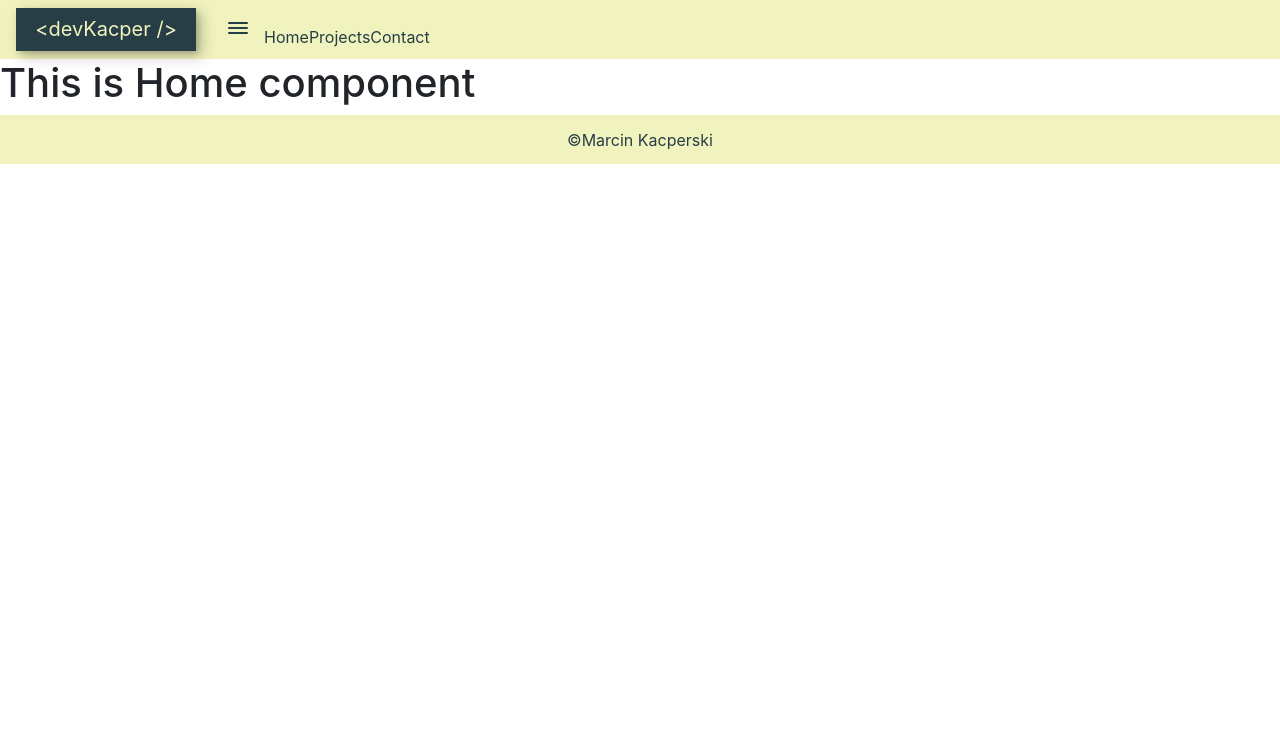
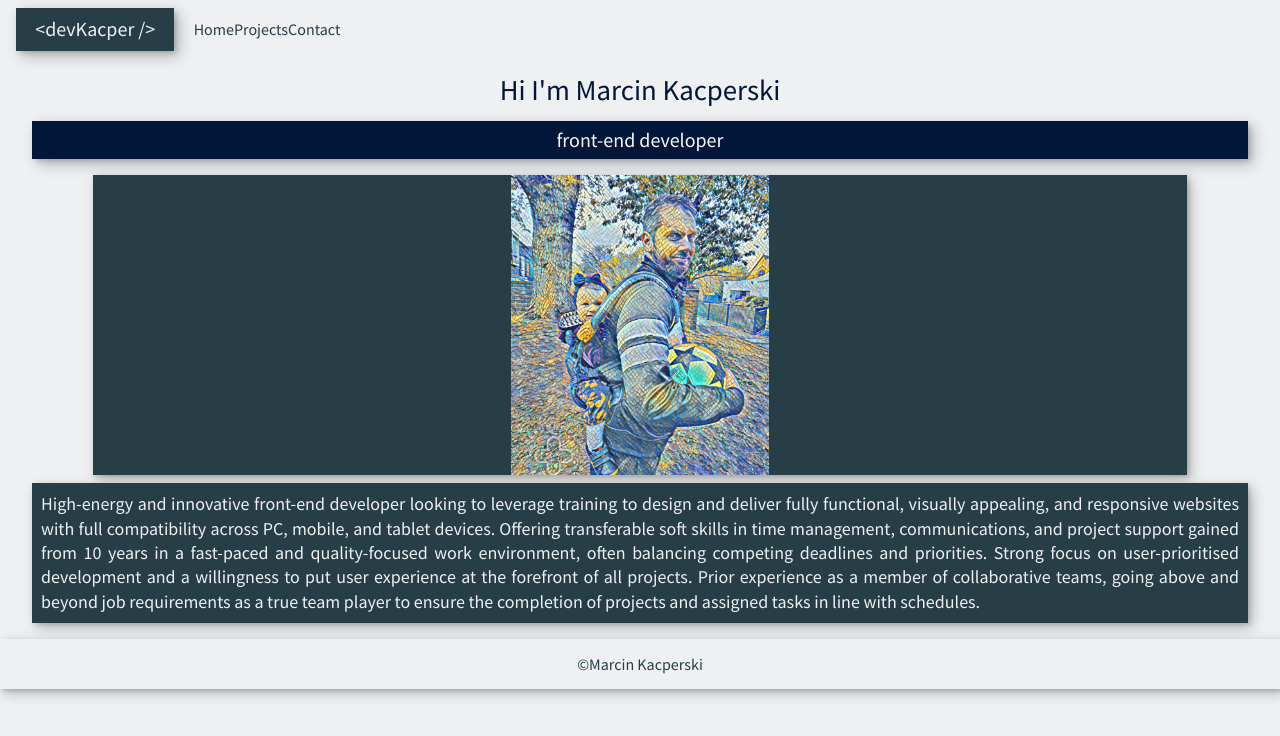
Before and after one commit to Kacperski81/react-portfolio, a React (Create React App) app: page / in a window 1280 px wide. Shown: the top 736 px of the page. Built offline with nearby package versions, Linux system fonts and the light colour scheme.

Commit message:
bootstrap header

```diff
--- a/public/index.html
+++ b/public/index.html
@@ -9,6 +9,7 @@
       name="description"
       content="Web site created using create-react-app"
     />
+    <link href="https://fonts.googleapis.com/css?family=Source+Sans+Pro:300,400,900&display=swap" rel="stylesheet">
     <!--
       manifest.json provides metadata used when your web app is installed on a
       user's mobile device or desktop. See https://developers.google.com/web/fundamentals/web-app-manifest/
--- a/src/app.css
+++ b/src/app.css
@@ -4,15 +4,11 @@
     box-sizing: border-box;
 }
 
-body {
-    max-width: 1280px;
-    font-size: 1rem;
-    background: "#ffffff";
-}
+
 
 :root {
     --clr-background: #fff;
-    --clr-light: #f0f3bd;
+    --clr-light: #eef0f2;
     /* --clr-light: #d8c99b;   */
     --clr-dark: #273e47;
     --clr-accent: #02c39a;
@@ -22,6 +18,14 @@ body {
     0.125em 0.125em 0.25em rgba(0,0,0,.15);
 }
 
+body {
+    font-family: 'Source Sans Pro', sans-serif;
+    max-width: 1280px;
+    height: 100vh;
+    font-size: 1rem;
+    background: #eef0f2;
+    margin: 0 auto;
+}
 img {
     max-width: 100%;
     object-fit: cover;
@@ -29,6 +33,15 @@ img {
 
 .header {
     background-color: var(--clr-light);
+}
+
+.nav {
+    background-color: var(--clr-light);
+}
+
+.nav-hamburger {
+    text-align: center;
+    padding: .2em;
 }
 
 .brand {
--- a/src/components/Footer.js
+++ b/src/components/Footer.js
@@ -1,8 +1,15 @@
+import styled from "styled-components";
+
+const FooterDiv = styled.footer`
+box-shadow: 0.25em 0.25em 0.75em rgba(0,0,0,.25),
+            0.125em 0.125em 0.25em rgba(0,0,0,.15);
+`
+
 function Footer() {
     return (
-        <footer>
+        <FooterDiv>
             <p>&copy;Marcin Kacperski</p>
-        </footer>
+        </FooterDiv>
     )
 }
 
--- a/src/components/Hamburger.js
+++ /dev/null
@@ -1,46 +0,0 @@
-import {useState} from "react"
-import styled from "styled-components";
-
-const HamburgerWrapper = styled.div`
-    display: inline-block;
-    cursor: pointer;
-    padding: .625rem 1rem;
-    // background-color: #000;
-`
-
-const TopLine = styled.span`
-    display: block;
-    height: 2px;
-    width: 20px;
-    background-color: #273e47;
-    margin-bottom: .2rem;
-    transition: transform 0.3s ease-out;
-    border-radius: 2px;
-`
-
-const MiddleLine = styled(TopLine) `
-
-`
-
-const BottomLine = styled(TopLine) `
-
-`
-
-
-
-export default function Hamburger() {
-    const [isActive,setIsActive] = useState(false);
-
-    const handleClick = () => {
-        setIsActive(!isActive)
-        console.log(isActive)
-    };
-
-    return (
-        <HamburgerWrapper onClick={handleClick}>
-            <TopLine />
-            <MiddleLine />
-            <BottomLine />
-        </HamburgerWrapper>
-    )
-}
--- a/src/components/Header.js
+++ b/src/components/Header.js
@@ -1,22 +1,14 @@
 import Navbar from "react-bootstrap/Navbar";
 import Nav from "react-bootstrap/Nav";
 import { Link } from "react-router-dom";
-import Hamburger from "./Hamburger";
-
-const styles = {
-    toggle: {
-        marginTop: "1rem",
-    }
-}
 
 function Header() {
     return (
         <>
-            <Navbar collapseOnSelect sticky="top" expand="md" className="header">
+            <Navbar collapseOnSelect sticky="top" expand="md" className="nav">
                 <Navbar.Brand className="brand"><Link to="/">&lt;devKacper /&gt;</Link></Navbar.Brand>
                 <Navbar.Toggle aria-controls="responsive-navbar-nav" />
-                <Hamburger />
-                <Navbar.Collapse style={styles.toggle} id="responsive-navbar-nav">
+                <Navbar.Collapse id="responsive-navbar-nav" className="nav-hamburger">
                     <Nav variant="pills">
                         <Nav.Item>
                             <Link to="/">Home</Link>
--- a/src/components/Home.js
+++ b/src/components/Home.js
@@ -1,6 +1,87 @@
+import styled from "styled-components";
+
+const Wrapper = styled.div`
+    // border: 1px solid;
+    width: 95%;
+    margin: 0 auto;
+    background-color: #eef0f2;
+    `
+
+const Intro = styled.div`
+    // border: 1px solid;
+`
+
+const Title = styled.h2`
+    font-size: 1.80rem;
+    text-align: center;
+    margin-top: .3em;
+    padding: .2em;
+    // background-color: #273e47;
+    background-color: eef0f2;
+    color: #011638;
+    // box-shadow: 0.25em 0.25em 0.75em rgba(0,0,0,.25),
+    //             0.125em 0.125em 0.25em rgba(0,0,0,.15);
+`
+
+const Subtitle = styled.p`
+    background-color: #011638;
+    color: #f8f8f8;
+    text-align: center;
+    box-shadow: 0.25em 0.25em 0.75em rgba(0,0,0,.25),
+    0.125em 0.125em 0.25em rgba(0,0,0,.15);
+    font-size: 1.25rem;
+    padding: .2em;
+`
+
+const Image = styled.img`
+    width: 90%;
+    margin: 0 auto;
+    display: block;
+    max-height: 300px;
+    object-fit: cover;
+    box-shadow: 0.25em 0.25em 0.75em rgba(0,0,0,.25),
+                0.125em 0.125em 0.25em rgba(0,0,0,.15);
+    margin-bottom: .5em;
+
+    @media (min-width: 450px) {
+        object-fit: contain;
+    }
+
+    @media (min-width: 768px) {
+        background-color: #273e47;
+    }
+`
+
+const Paragraph = styled.p`
+    // border: 1px solid;
+    font-size: 1.125rem;
+    line-height: 1.35;
+    padding: .5em;
+    background-color: #273e47;
+    color: #eef0f2;
+    box-shadow: 0.25em 0.25em 0.75em rgba(0,0,0,.25),
+                0.125em 0.125em 0.25em rgba(0,0,0,.15);
+    text-align: justify;
+`
+
 function Home() {
     return (
-        <h1>This is Home component</h1>
+        <Wrapper>
+            <Intro>
+                <Title>Hi I'm Marcin Kacperski</Title>
+                <Subtitle>front-end developer</Subtitle>
+                <Image src="../images/me2.png" />
+            </Intro>
+            <Paragraph>High-energy and innovative front-end developer looking to leverage training to design and
+                deliver fully functional, visually appealing, and responsive websites with full compatibility across PC,
+                mobile, and tablet devices. Offering transferable soft skills in time management, communications,
+                and project support gained from 10 years in a fast-paced and quality-focused work environment,
+                often balancing competing deadlines and priorities. Strong focus on user-prioritised development and
+                a willingness to put user experience at the forefront of all projects. Prior experience as a member of
+                collaborative teams, going above and beyond job requirements as a true team player to ensure the
+                completion of projects and assigned tasks in line with schedules.
+            </Paragraph>
+        </Wrapper>
     )
 }
 
```
Also changed, not shown: public/images/me2.png (added).
